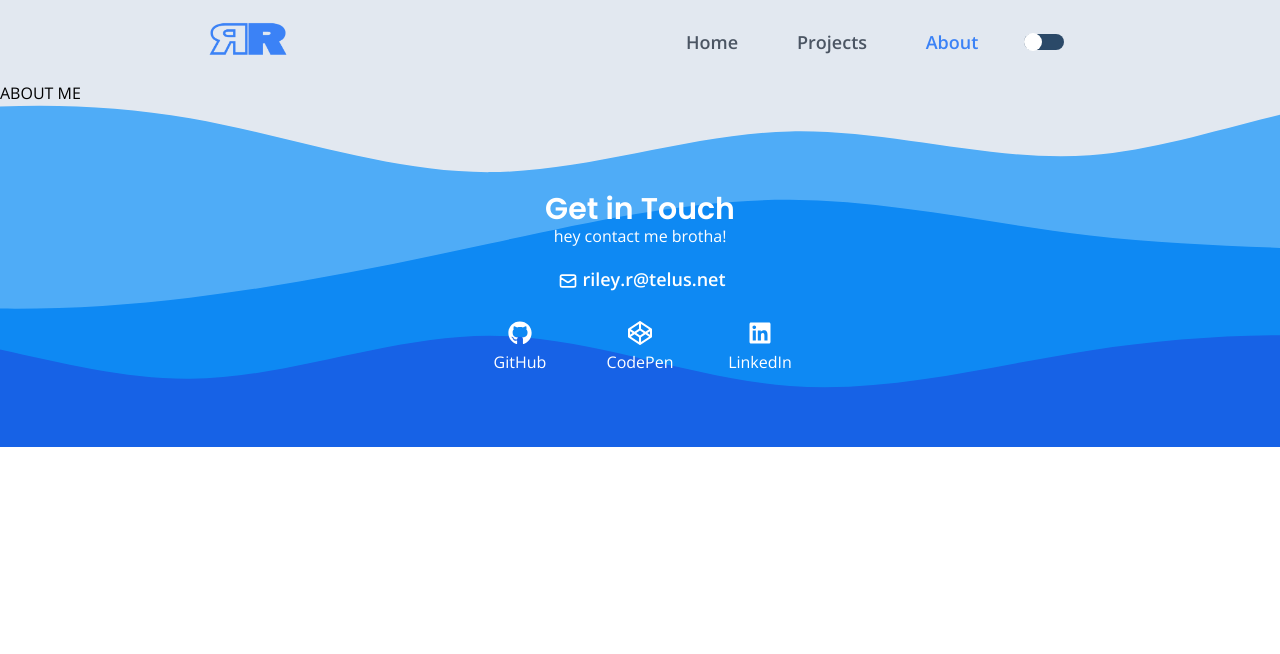
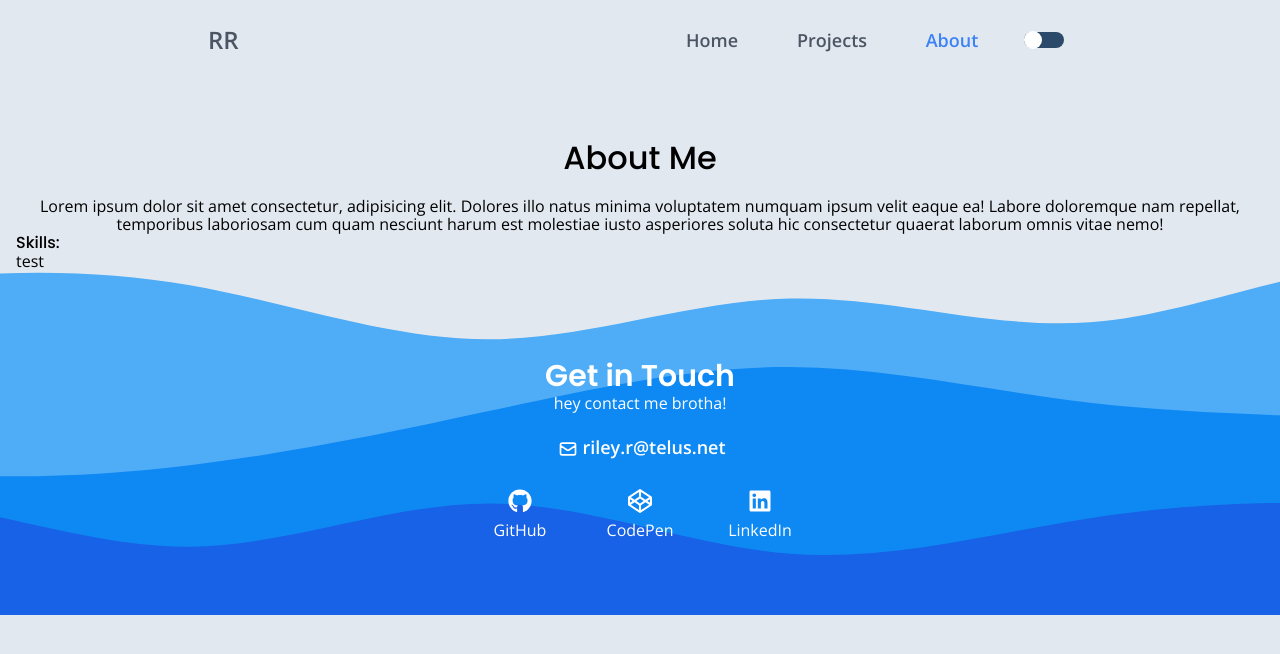
Before and after one commit to rileyr25/react-portfolio, a React (Create React App) app: page /about in a window 1280 px wide. Shown: the top 654 px of the page. Built offline with nearby package versions, Linux system fonts and the light colour scheme.

Commit message:
added single page + about placeholder content

```diff
--- a/src/App.js
+++ b/src/App.js
@@ -3,6 +3,7 @@ import NavBar from './components/global/NavBar';
 import About from './components/pages/About';
 import Home from './components/pages/Home';
 import Lab from './components/pages/Lab';
+import Single from './components/pages/Single';
 import Projects from './components/pages/Projects';
 import useDarkMode from './hooks/useDarkMode';
 import Toggle from './components/global/Toggle';
@@ -14,6 +15,7 @@ function App() {
       <Routes>
         <Route path="/" exact element={<Home />}/>
         <Route path='projects' element={<Projects />}/>
+        <Route path='/projects/:name' element={<Single/>}/>
         <Route path='lab' element={<Lab />}/>
         <Route path='about' element={<About />}/>
       </Routes>
--- a/src/components/global/NavBar.js
+++ b/src/components/global/NavBar.js
@@ -11,7 +11,7 @@ function NavBar() {
         <header className='text-gray-600 relative m-auto dark:text-gray-200 max-w-4xl'>
             <div className="nav-wrapper w-full md:flex md:justify-between md:items-center md:font-semibold md:text-lg md:w-full">
                 <div className="mobile-header inline-block align-middle p-4">
-                <Link to='/' className="logo w-10"><img className='w-20' src="assets/images/logo1.png" alt="" /></Link>
+                <Link to='/' className="logo text-2xl">RR</Link>
                 </div>
                 <Toggle darkMode={darkMode} setDarkMode={setDarkMode}/>
                 <nav aria-label="Main" className='navbar rounded-t-lg fixed bottom-0 md:relative md:w-2/4 md:h-auto  bg-slate-100/70 dark:bg-neutral-800/80 md:bg-transparent md:dark:bg-transparent backdrop-blur-lg md:backdrop-blur-none shadow-lg md:shadow-none w-full h-20 z-50'>
--- a/src/components/pages/About.js
+++ b/src/components/pages/About.js
@@ -1,12 +1,30 @@
 import React from 'react'
 import ContactCta from '../global/ContactCta'
+import { content } from '../../data/content'
+import Icon from '../global/Icon'
 
 function About() {
+    const skillList = content.about.skills
+    console.log(skillList)
     return (
-        <div>
-            ABOUT ME
+        <main className='h-screen'>
+            <section className='px-4 pt-10'>
+                <h1 className='text-center py-5'>About Me</h1>
+                <p className='text-center'>
+                    Lorem ipsum dolor sit amet consectetur, adipisicing elit. Dolores illo natus minima voluptatem numquam ipsum velit eaque ea! Labore doloremque nam repellat, temporibus laboriosam cum quam nesciunt harum est molestiae iusto asperiores soluta hic consectetur quaerat laborum omnis vitae nemo!
+                </p>
+                <div className="skills">
+                    <h2>Skills:</h2>
+                    <ul>
+                        <li>test</li>
+                        {skillList.map(skill => {
+                            <li><Icon name={skill} /></li>
+                        })}
+                    </ul>
+                </div>
+            </section>
             <ContactCta />
-        </div>
+        </main>
     )
 }
 
--- a/src/components/pages/Projects.js
+++ b/src/components/pages/Projects.js
@@ -1,4 +1,5 @@
 import React, { useState, useRef } from 'react'
+import { Link } from 'react-router-dom'
 import { content } from '../../data/content'
 import Icon from '../global/Icon'
 import { motion } from 'framer-motion'
@@ -18,7 +19,7 @@ function Projects() {
     }
 
     return (
-        <main className='pb-10'>
+        <main className='h-screen pb-10'>
             <div className="project-heading text-center py-10">
                 <h1 className='py-5'>Projects</h1>
                 <div className='type-toggle p-1 m-auto w-4/5 max-w-2rem overflow-hidden rounded-xl border-gray-300 dark:border-zinc-800 border border-solid flex font-semibold'>
@@ -87,11 +88,11 @@ function Projects() {
                         <h3 className='site-title text-2xl font-bold row-span-1 self-center'>{site.title}</h3>
                         <p className='text-sm sm:text-base row-span-1'>{site.description}</p>
                         <div className="flex justify-between items-center row-span-1">
-                            <button className='font-semibold sm:text-lg text-blue-500 hover:text-blue-700 transition-colors'>More Info</button>
-                            <div className="languages pt-2 px-1 row-span-1 col-span-2">
+                            <Link to={`/projects/${site.name}`} state={site} className='font-semibold sm:text-lg text-blue-500 hover:text-blue-700 transition-colors'>More Info</Link>
+                            <div className="languages row-span-1 col-span-2">
                                 <ul className='flex justify-between items-start '>
                                     {site.skills.map(skill =>
-                                        <li className='mx-2'><Icon name={skill} class='text-2xl' /></li>
+                                        <li className='mx-1 xs:mx-2'><Icon name={skill} class='text-xl xs:text-2xl' /></li>
                                     )}
                                 </ul>
                             </div>
--- /dev/null
+++ b/src/components/pages/Single.js
@@ -0,0 +1,17 @@
+import { useLocation } from "react-router-dom"
+
+function Single() {
+    const location = useLocation()
+    const data = location.state
+
+    return (
+        <main className="w-3/4 m-auto h-screen">
+            <div className="single-header w-full flex items-center justify-between mt-16">
+                <h1>{data.title}</h1>
+                <a href={data.liveLink} target='_blank' className="site-link p-2 bg-blue-500 rounded-lg text-white font-semibold">Live Site</a>
+            </div>
+        </main>
+    )
+}
+
+export default Single
--- a/src/data/content.js
+++ b/src/data/content.js
@@ -31,7 +31,7 @@ export const content = {
             },
             {
                 type: 'dev',
-                name: 'Food Explorer',
+                name: 'food-explorer',
                 title: 'Food Explorer',
                 liveLink: 'https://www.rileyrobertson.ca/binger',
                 repo: 'https://github.com/rileyr25/binger',
@@ -69,7 +69,7 @@ export const content = {
             },
             {
                 type: 'design',
-                name: 'binger mockup',
+                name: 'binger-mockup',
                 title: 'Binger Mock',
                 liveLink: 'https://www.rileyrobertson.ca/binger',
                 repo: 'https://github.com/rileyr25/binger',
--- a/tailwind.config.js
+++ b/tailwind.config.js
@@ -5,8 +5,8 @@ module.exports = {
   ],
   theme: {
     extend: {
-      fontFamily: {
-
+      screens: {
+        'xs': '430px',
       },
       colors: {
         'darkbg': '#121212',
```
